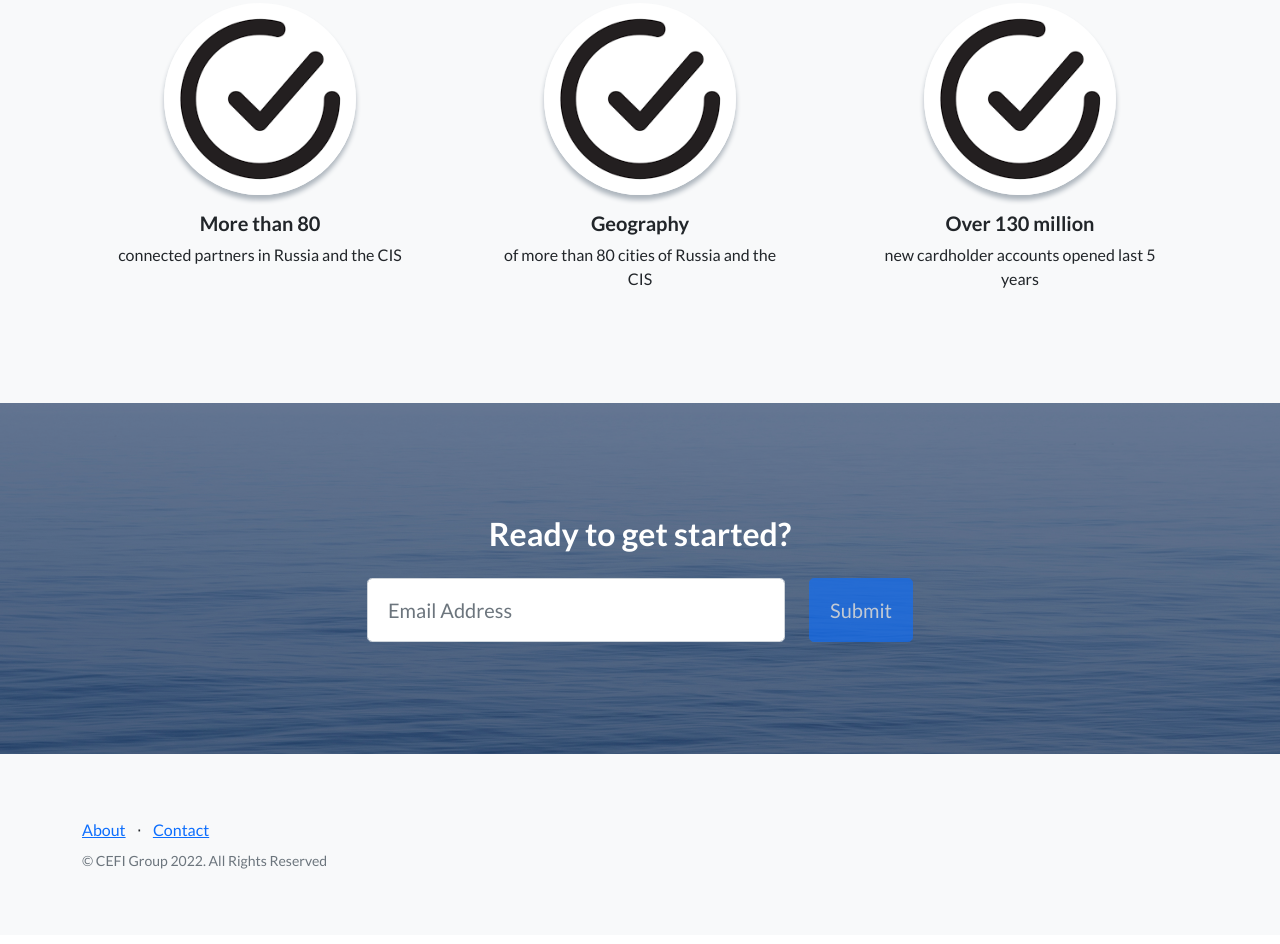
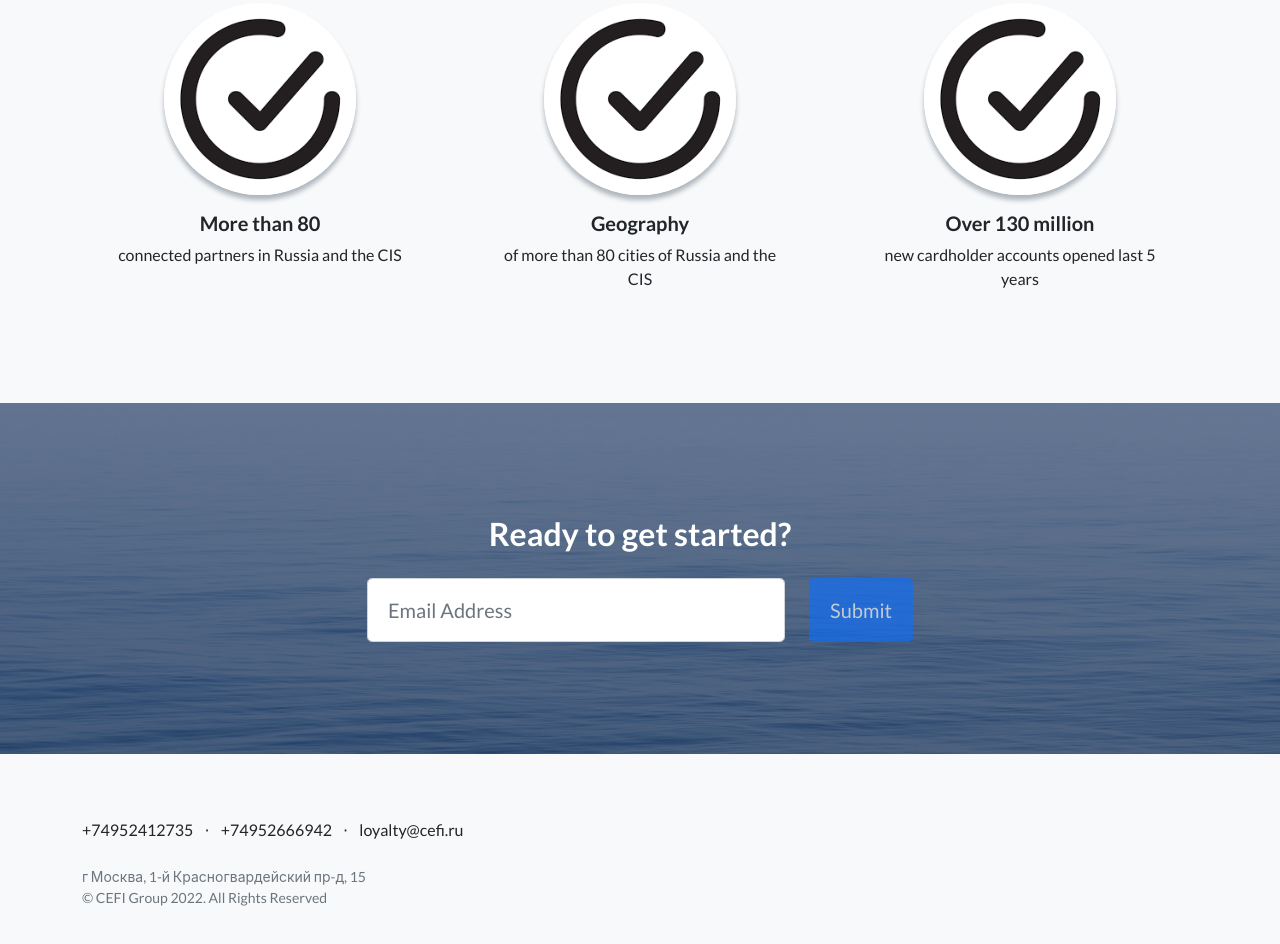
Before and after one commit to Stepajj/CEFI, a plain HTML site: page index.html in a window 1280 px wide. Shown: the part 2515-3459 px from the top of the page. Drawn offline with nearby package versions, Linux system fonts and the light colour scheme.

Commit message:
Update index.html

```diff
--- a/index.html
+++ b/index.html
@@ -194,12 +194,15 @@
                 <div class="row">
                     <div class="col-lg-6 h-100 text-center text-lg-start my-auto">
                         <ul class="list-inline mb-2">
-                            <li class="list-inline-item"><a href="#!">About</a></li>
+                            <!--<li class="list-inline-item"><p>г Москва, 1-й Красногвардейский пр-д, 15</p></li>-->
+
+                            <li class="list-inline-item"><p>+74952412735 </p></li>
                             <li class="list-inline-item">⋅</li>
-                            <li class="list-inline-item"><a href="#!">Contact</a></li>
-
-
+                            <li class="list-inline-item"><p>+74952666942 </p></li>
+                            <li class="list-inline-item">⋅</li>
+                            <li class="list-inline-item"><p>loyalty@cefi.ru </p></li>
                         </ul>
+                        <p class="text-muted small mb-4 mb-lg-0">г Москва, 1-й Красногвардейский пр-д, 15</p>
                         <p class="text-muted small mb-4 mb-lg-0">&copy; CEFI Group 2022. All Rights Reserved</p>
                     </div>
 
```
